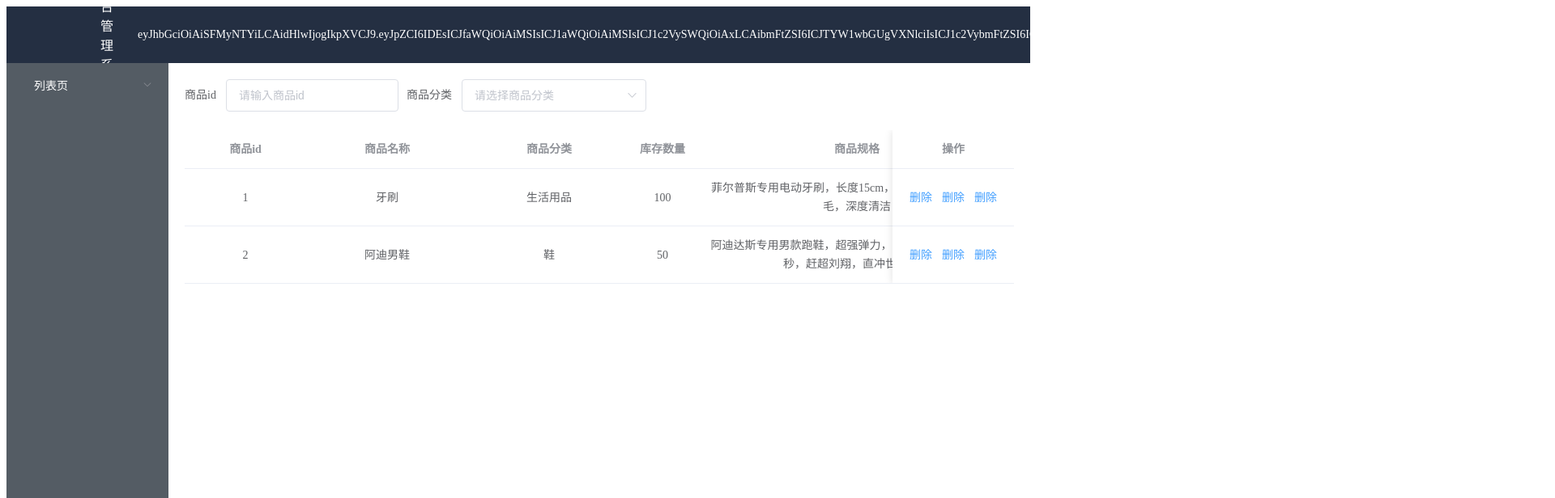
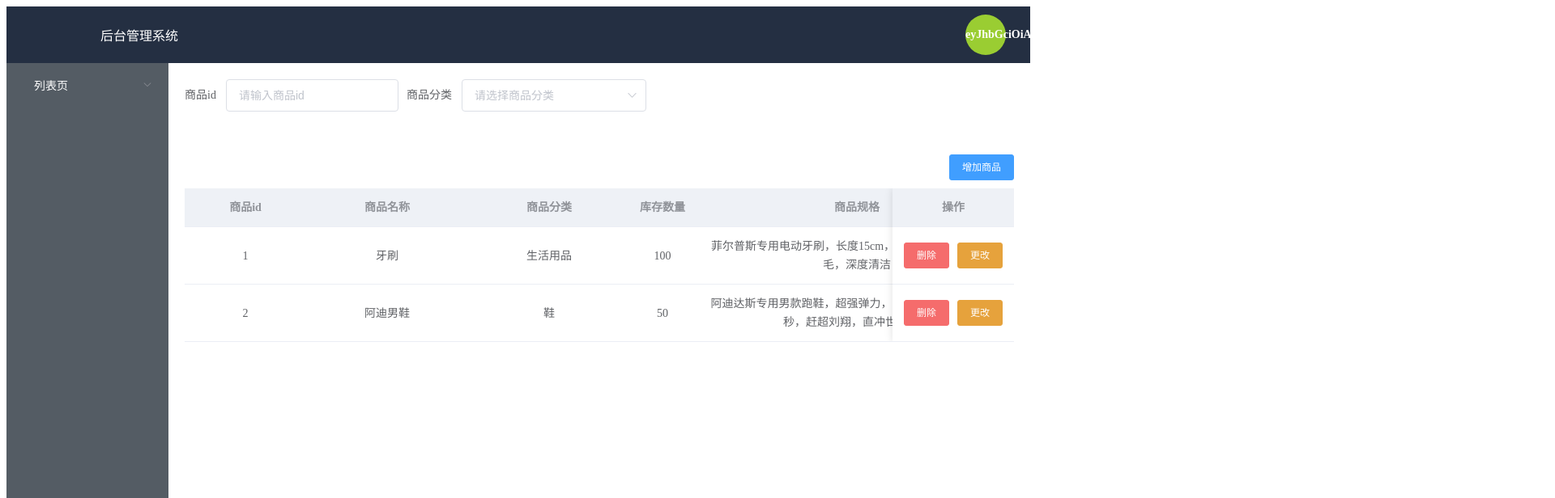
Before and after one commit to tianshiyang/low-code, a Vue app: page /good-list in a window 1280 px wide. Shown: the top 616 px of the page at 81% size, 1920 px wide, since content can reach past the window. Built offline with nearby package versions, Linux system fonts and the light colour scheme; sample sign-in values are in the browser's storage; some icons are missing.

Commit message:
feat: 商品列表

```diff
--- a/src/components/header/header.vue
+++ b/src/components/header/header.vue
@@ -14,10 +14,10 @@
 
     <el-dropdown trigger="click">
       <span class="el-dropdown-link">
-        <div>{{ user }}</div>
-        <el-icon class="el-icon--right">
+        <div class="user-info">{{ user }}</div>
+        <!-- <el-icon class="el-icon--right">
           <arrow-down />
-        </el-icon>
+        </el-icon>-->
       </span>
       <template #dropdown>
         <el-dropdown-menu>
@@ -76,6 +76,16 @@ const signOut: () => void = () => {
   .el-dropdown-link {
     color: #ffffff;
     display: flex;
+
+    .user-info {
+      width: 50px;
+      height: 50px;
+      line-height: 50px;
+      background: yellowgreen;
+      text-align: center;
+      border-radius: 50px;
+      font-weight: 600;
+    }
   }
 }
 </style>
--- a/src/views/goodList/index.vue
+++ b/src/views/goodList/index.vue
@@ -6,7 +6,7 @@
     <el-form-item label="商品分类">
       <el-select v-model="form.goods_classification" placeholder="请选择商品分类" size="large">
         <el-option
-          v-for="item in form.goods_classification_options"
+          v-for="item in option.goods_classification_options"
           :key="item.value"
           :label="item.label"
           :value="item.value"
@@ -15,7 +15,11 @@
     </el-form-item>
   </el-form>
 
-  <el-table :data="table_data" style="width: 100%;">
+  <div class="edit-button">
+    <el-button type="primary" size="small" @click="addGoods">增加商品</el-button>
+  </div>
+
+  <el-table :data="table_data" style="width: 100%;" :header-cell-style="{ background: '#eef1f6' }">
     <el-table-column align="center" prop="id" width="150" label="商品id" />
     <el-table-column align="center" prop="goods_name" width="200" label="商品名称" />
     <el-table-column align="center" prop="goods_classification" width="200" label="商品分类">
@@ -26,20 +30,63 @@
     <el-table-column align="center" prop="attribute" width="400" label="商品属性" />
     <el-table-column align="center" fixed="right" width="150" label="操作">
       <template #default="scope">
-        <el-button type="text">删除</el-button>
-        <el-button type="text">删除</el-button>
-        <el-button type="text">删除</el-button>
+        <el-button type="danger" size="small" @click="delCurrentRow(scope.row)">删除</el-button>
+        <el-button type="warning" size="small" @click="updateCurrentRow(scope.row)">更改</el-button>
       </template>
     </el-table-column>
   </el-table>
+
+  <el-dialog v-model="dialog.update_current.dialog_visible" title="修改商品">
+    <el-form :model="dialog.update_current.form" ref="updateCurrent" :rules="rules.update_current">
+      <el-form-item label="商品名称" prop="goods_name">
+        <el-input v-model="dialog.update_current.form.goods_name" placeholder="请输入商品名称" clearable />
+      </el-form-item>
+      <el-form-item label="商品分类" prop="goods_classification">
+        <el-select
+          v-model="dialog.update_current.form.goods_classification"
+          placeholder="请选择商品分类"
+          size="large"
+          clearable
+        >
+          <el-option
+            v-for="item in option.goods_classification_options"
+            :key="item.value"
+            :label="item.label"
+            :value="item.value"
+          ></el-option>
+        </el-select>
+      </el-form-item>
+      <el-form-item label="库存数量" prop="count">
+        <el-input v-model="dialog.update_current.form.count" placeholder="请输入商品数量" clearable />
+      </el-form-item>
+      <el-form-item label="商品规格" prop="specifications">
+        <el-input
+          v-model="dialog.update_current.form.specifications"
+          placeholder="请输入商品规格"
+          clearable
+        />
+      </el-form-item>
+      <el-form-item label="商品属性" prop="attribute">
+        <el-input v-model="dialog.update_current.form.attribute" placeholder="请输入商品属性" clearable />
+      </el-form-item>
+    </el-form>
+    <template #footer>
+      <el-button type="primary" @click="confirmUpdateCurrent(updateCurrent)">确认</el-button>
+      <el-button>取消</el-button>
+    </template>
+  </el-dialog>
 </template>
 
 <script lang="ts" setup>
-import { reactive } from "vue";
+import { reactive, ref } from "vue";
+import { ElForm, ElNotification } from 'element-plus'
 
 const form = reactive({
   goods_id: "",
-  goods_classification: "",
+  goods_classification: ""
+});
+
+const option = reactive({
   goods_classification_options: [{
     label: "生活用品",
     value: 0
@@ -47,9 +94,53 @@ const form = reactive({
     label: "鞋",
     value: 1
   }]
-});
+})
 
-const table_data = reactive([
+const rules = reactive({
+  update_current: {
+    goods_name: [{
+      required: true,
+      message: '请输入商品名称',
+      trigger: 'blur',
+    }],
+    goods_classification: [{
+      required: true,
+      message: '请选择商品分类',
+      trigger: 'blur',
+    }],
+    count: [{
+      required: true,
+      message: '请输入库存数量',
+      trigger: 'blur',
+    }],
+    specifications: [{
+      required: true,
+      message: '请输入商品规格',
+      trigger: 'blur',
+    }],
+    attribute: [{
+      required: true,
+      message: '请输入商品属性',
+      trigger: 'blur',
+    }]
+  }
+})
+
+const dialog = reactive({
+  update_current: {
+    dialog_visible: false,
+    form: {
+      id: 1,
+      goods_classification: 1,
+      goods_name: "",
+      count: 0,
+      specifications: "",
+      attribute: ""
+    }
+  }
+})
+
+let table_data = reactive([
   {
     id: 1,
     goods_name: "牙刷",
@@ -70,7 +161,10 @@ const table_data = reactive([
 interface Row {
   id: string,
   goods_name: string,
-  goods_classification: number
+  goods_classification: number,
+  count: number,
+  specifications: string,
+  attribute: string
 }
 
 const goodsClassification: (row: Row) => string = (row: Row): string => {
@@ -86,4 +180,76 @@ const goodsClassification: (row: Row) => string = (row: Row): string => {
   return str
 }
 
+// 删除当前行
+const delCurrentRow: (row: Row) => void = (row: Row): void => {
+  const { id } = row
+  table_data.forEach((res, index) => {
+    if (Number(id) === res.id) {
+      table_data.splice(index, 1)
+    }
+  })
+}
+
+// 更改当前行数据，按钮开关
+const updateCurrentRow: (row: Row) => void = (row: Row) => {
+  dialog.update_current.dialog_visible = true
+  const { id, goods_classification, goods_name, count, specifications, attribute } = row
+  dialog.update_current.form = {
+    id: Number(id),
+    goods_classification,
+    goods_name,
+    count,
+    specifications,
+    attribute
+  }
+}
+
+type updateCurrent = InstanceType<typeof ElForm>
+const updateCurrent = ref<updateCurrent>()
+// 表单验证
+const validateFrom: (updateCurrent: updateCurrent | undefined) => boolean = (formEl: updateCurrent | undefined): boolean => {
+  let result_valid = false
+  if (!formEl) return false
+  formEl.validate((valid) => {
+    if (valid)
+      result_valid = valid
+  })
+  return result_valid
+}
+
+// 确认更改当前行数据
+const confirmUpdateCurrent: (updateCurrent: updateCurrent | undefined) => void = (updateCurrent: updateCurrent | undefined): void => {
+  if (validateFrom(updateCurrent)) {
+    const id = dialog.update_current.form.id
+    table_data.forEach(res => {
+      if (res.id === id) {
+        res.id = dialog.update_current.form.id
+        res.goods_name = dialog.update_current.form.goods_name
+        res.goods_classification = dialog.update_current.form.goods_classification
+        res.count = dialog.update_current.form.count
+        res.specifications = dialog.update_current.form.specifications
+        res.attribute = dialog.update_current.form.attribute
+      }
+    })
+    dialog.update_current.dialog_visible = false
+  }
+}
+
+// 增加商品
+const addGoods: () => void = (): void => {
+  ElNotification({
+    title: "添加成功",
+    message: "添加商品成功",
+    type: "success"
+  })
+  console.log("添加成功")
+}
+
 </script>
+
+<style lang="scss" scoped>
+.edit-button {
+  float: right;
+  margin: 30px 0px 10px 30px;
+}
+</style>
```
